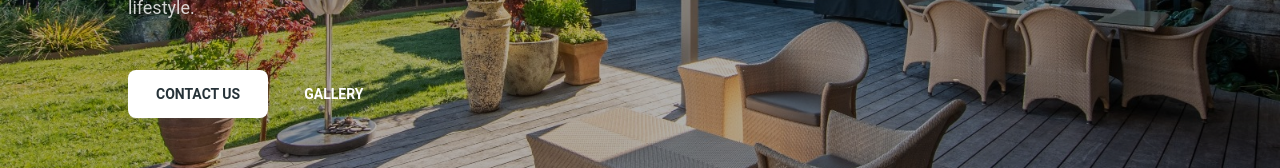
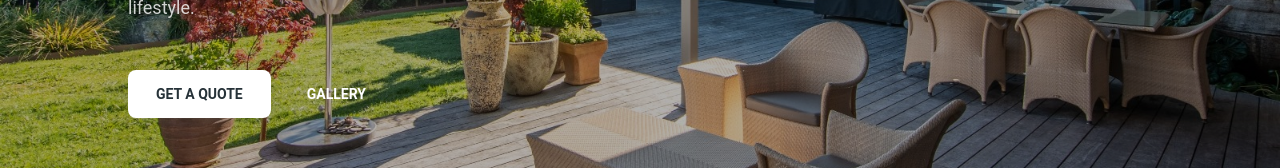
Before and after one commit to arielbvergara/innovalouvres, a Next.js app: page / in a window 1280 px wide. Shown: the part 520-688 px from the top of the page. Built offline with nearby package versions, Linux system fonts and the light colour scheme; grey boxes are pictures that could not be loaded.

Commit message:
changing "contact us" to "get a quote"

```diff
--- a/public/content.json
+++ b/public/content.json
@@ -74,10 +74,15 @@
             "name":"image7",
             "src":"/roof02.jpg"
         },
-          {
+        {
             "id":8,
             "name":"image8",
             "src":"/roof8.jpg"
+        },
+        {
+            "id":9,
+            "name":"image9",
+            "src":"/roof9.jpg"
         }
     ]
 }
--- a/src/components/carouselHome.js
+++ b/src/components/carouselHome.js
@@ -45,7 +45,7 @@ export default function CarouselHome({}) {
                             <div className="mt-12 flex justify-center gap-2 sm:justify-start">
                                 <Link href="/contact">
                                     <Button size="lg" color="white">
-                                        Contact us
+                                        Get a Quote
                                     </Button>
                                 </Link>
                                 <Link href="/gallery">
```
